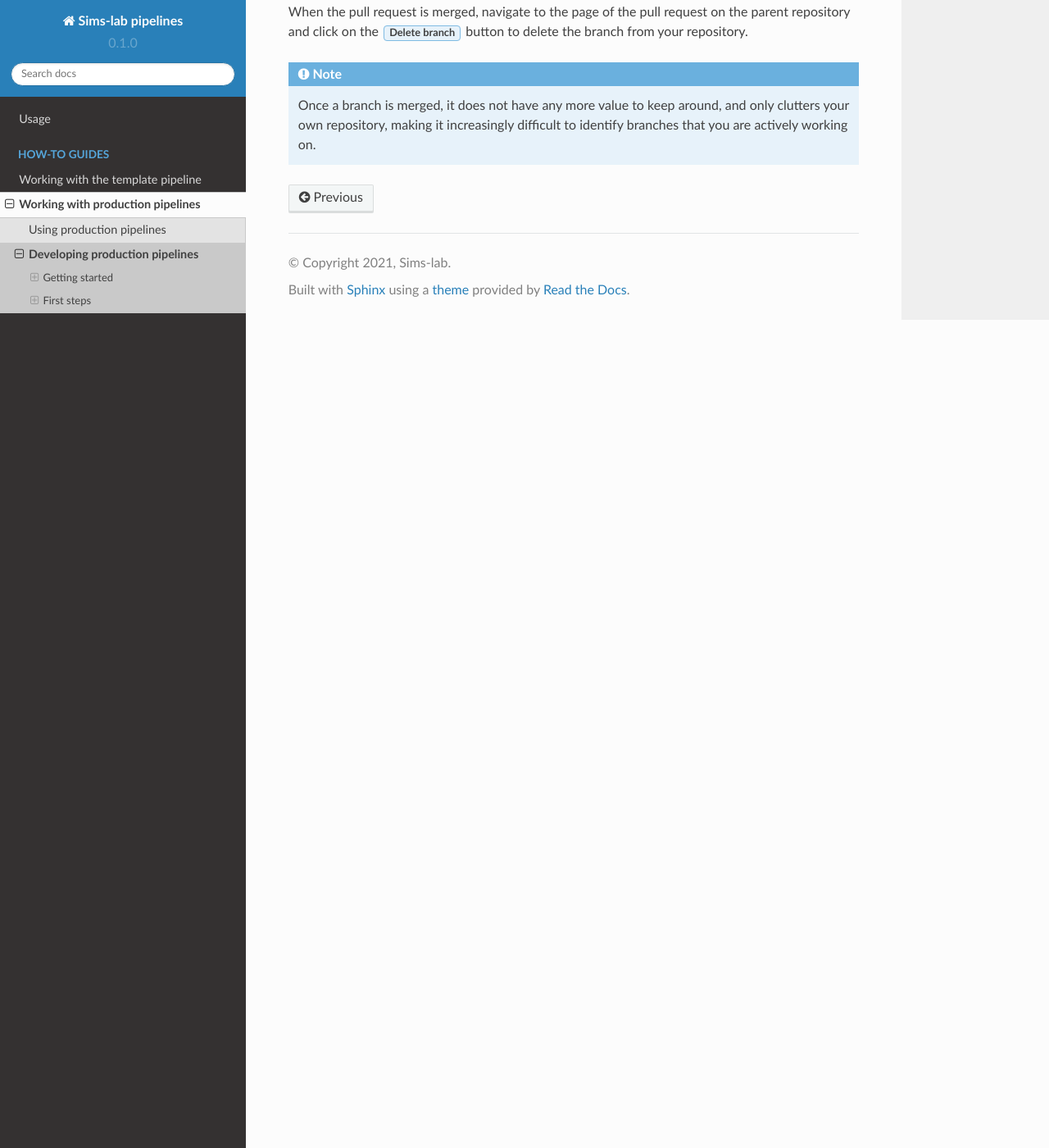
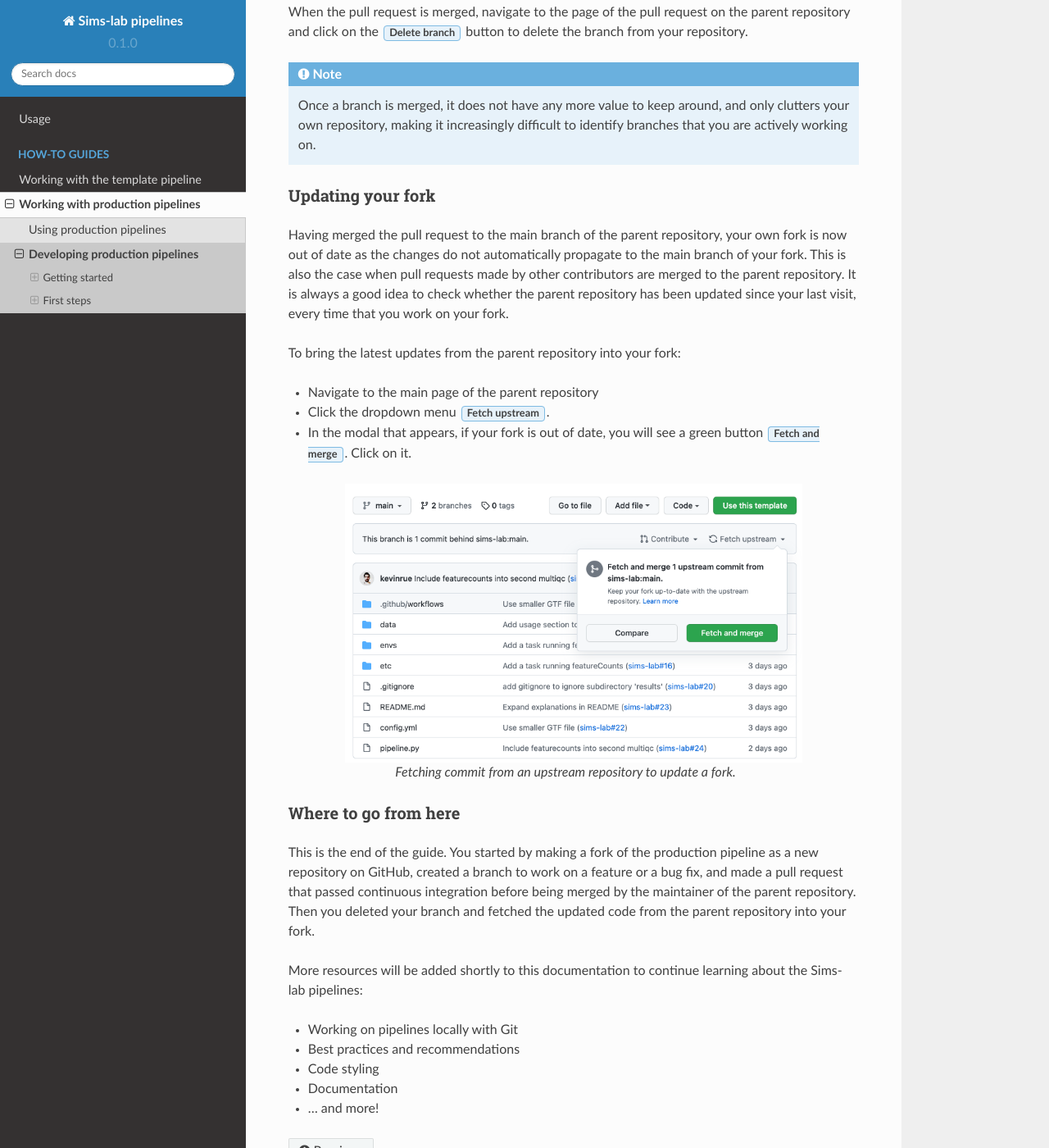
Before and after one commit to kevinrue/rtd-tutorial, a Sphinx documentation site: the page built from docs/source/guides/production_fork.rst, in a window 1280 px wide and 1400 px high, scrolled down 6950 px. Shown: the whole window at 82% size. Built offline with Sphinx 7.4.7 and the Read the Docs theme 2.0.0, drawn with Linux system fonts in a browser that asks for light colours; some of the changed text lies outside the part shown.

Commit message:
describe how to fetch from upstream

```diff
--- a/docs/source/guides/production_fork.rst
+++ b/docs/source/guides/production_fork.rst
@@ -156,8 +156,8 @@ of commands run during the GitHub Action workflow, and their outputs.
    In doubt, contact the maintainer of the parent repository for help and advice
    (e.g., open a Github issue on the parent repository).
 
-Creating a Git branch
-~~~~~~~~~~~~~~~~~~~~~
+Proposing changes
+~~~~~~~~~~~~~~~~~
 
 Once you have identified a feature that you wish to add to the pipeline template,
 or a bug that you wish to fix, create a branch in your fork of the repository.
@@ -278,3 +278,49 @@ to delete the branch from your repository.
    Once a branch is merged, it does not have any more value to keep around,
    and only clutters your own repository, making it increasingly difficult
    to identify branches that you are actively working on.
+
+Updating your fork
+~~~~~~~~~~~~~~~~~~
+
+Having merged the pull request to the main branch of the parent repository,
+your own fork is now out of date as the changes do not automatically propagate
+to the main branch of your fork.
+This is also the case when pull requests made by other contributors are merged
+to the parent repository.
+It is always a good idea to check whether the parent repository has been updated
+since your last visit, every time that you work on your fork.
+
+To bring the latest updates from the parent repository into your fork:
+
+* Navigate to the main page of the parent repository
+* Click the dropdown menu :guilabel:`Fetch upstream`.
+* In the modal that appears, if your fork is out of date,
+  you will see a green button :guilabel:`Fetch and merge`.
+  Click on it.
+
+.. figure:: /_static/images/guides/fork-fetch-upstream.png
+   :width: 80%
+   :align: center
+   :alt: Fetching commit from an upstream repository to update a fork.
+
+   Fetching commit from an upstream repository to update a fork.
+
+Where to go from here
+~~~~~~~~~~~~~~~~~~~~~
+
+This is the end of the guide.
+You started by making a fork of the production pipeline as a new repository on GitHub,
+created a branch to work on a feature or a bug fix,
+and made a pull request that passed continuous integration before being merged
+by the maintainer of the parent repository.
+Then you deleted your branch and fetched the updated code
+from the parent repository into your fork.
+
+More resources will be added shortly to this documentation to continue learning
+about the Sims-lab pipelines:
+
+* Working on pipelines locally with Git
+* Best practices and recommendations
+* Code styling
+* Documentation
+* ... and more!
```
Also changed, not shown: docs/source/_static/images/guides/fork-fetch-upstream.png (added).
